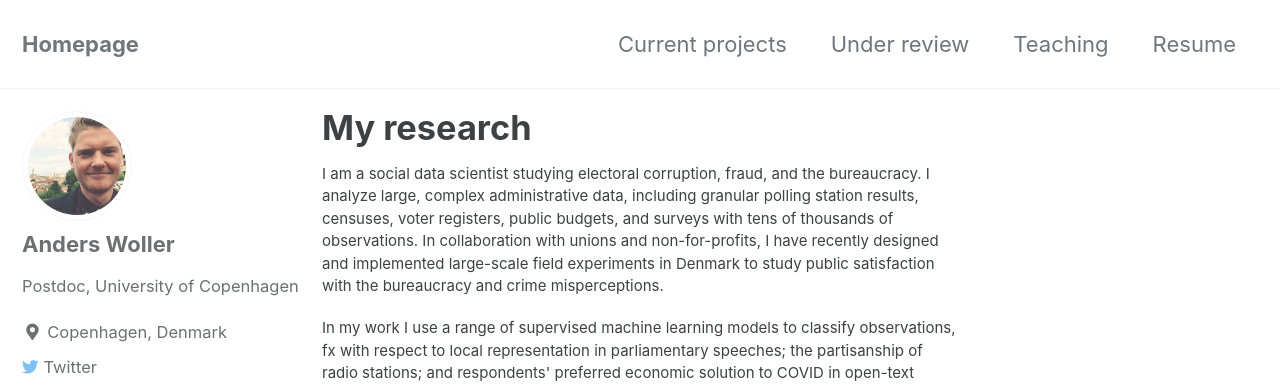
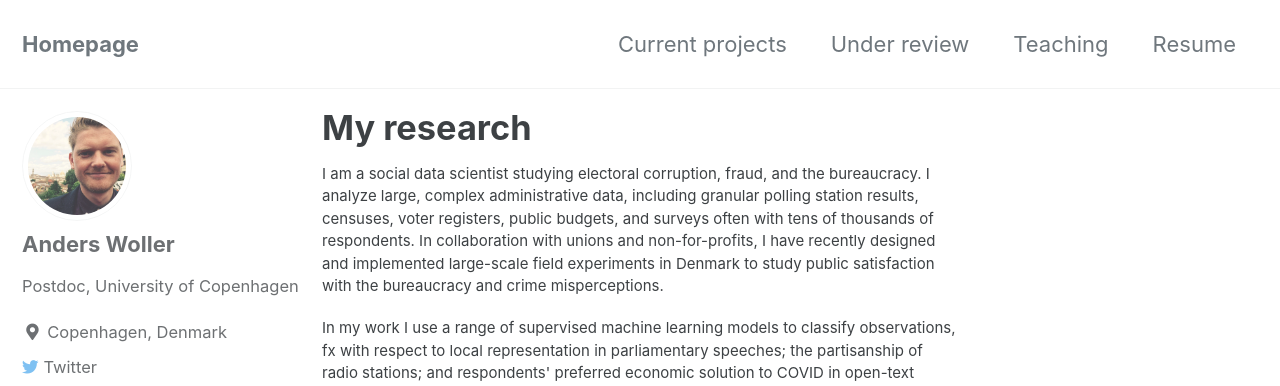
Before and after one commit to AndersWoller/AndersWoller.github.io, a Jekyll site: the page built from index.html, in a window 1280 px wide and 900 px high. Shown: the top 386 px of the window. Built offline with Jekyll 4.4.1, drawn with Linux system fonts in a browser that asks for light colours; cached includes are drawn as plain includes; the list of posts is cut into pages by our own code.

Commit message:
Update index.html

```diff
--- a/index.html
+++ b/index.html
@@ -5,7 +5,7 @@
 ---
 
 <p style="font-size:15px">  I am a social data scientist studying electoral corruption, fraud, and the bureaucracy.
-I analyze large, complex administrative data, including granular polling station results, censuses, voter registers, public budgets, and surveys with tens of thousands of observations.
+I analyze large, complex administrative data, including granular polling station results, censuses, voter registers, public budgets, and surveys often with tens of thousands of respondents.
 In collaboration with unions and non-for-profits, I have recently designed and implemented large-scale field experiments in Denmark to study public
 satisfaction with the bureaucracy and crime misperceptions.
 
```
